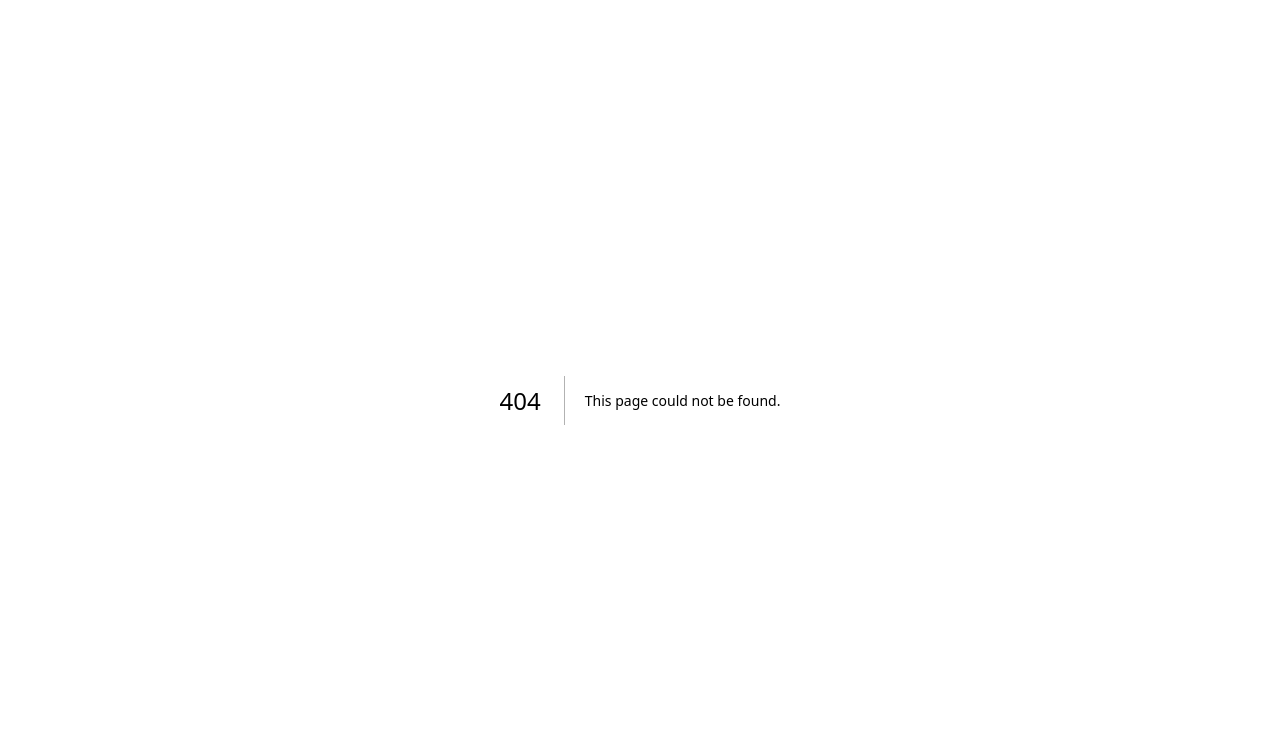
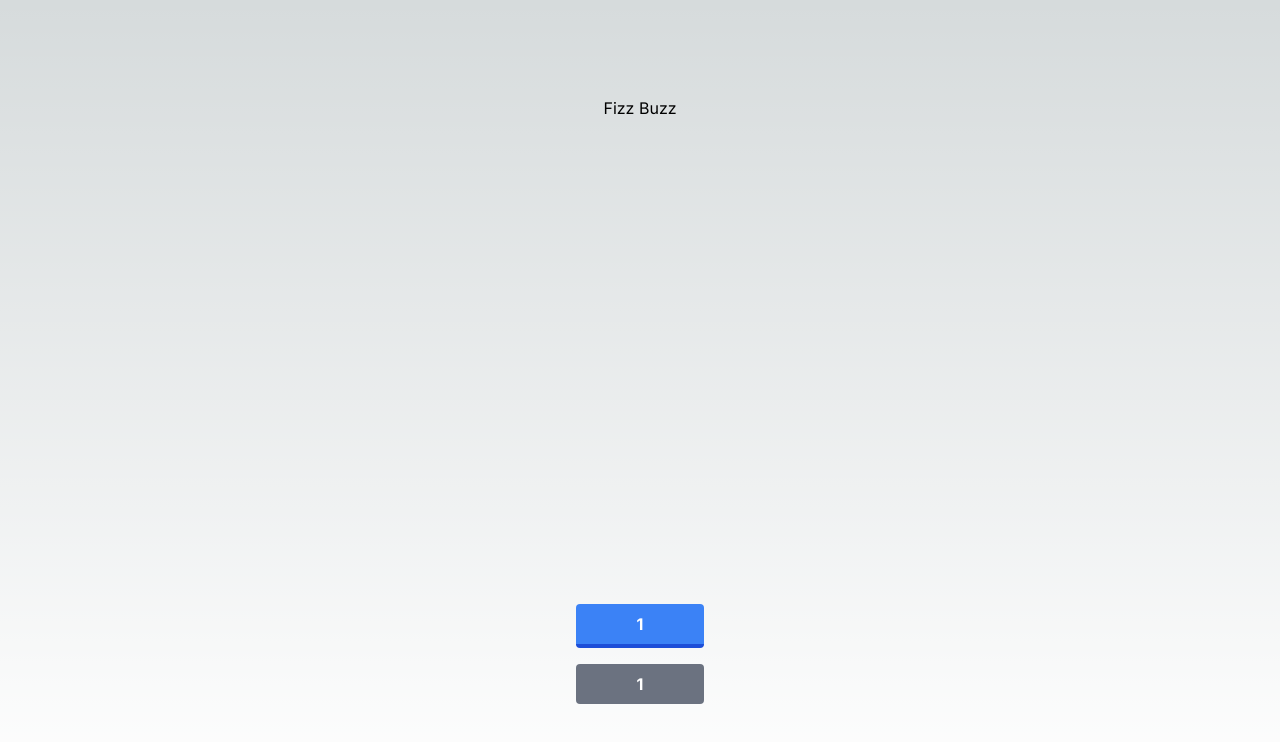
Before and after one commit to kem198/kems-toys, a Next.js app: page /fizz-buzz in a window 1280 px wide. Before the commit this address had no page. Shown: the top 742 px of the page. Built offline with nearby package versions, Linux system fonts and the light colour scheme.

Commit message:
add page fizz-buzz

```diff
--- /dev/null
+++ b/src/app/fizz-buzz/page.tsx
@@ -0,0 +1,62 @@
+'use client';
+
+import { useState } from 'react';
+
+function FizzBuzz() {
+  const [count, setCount] = useState(1);
+
+  /**
+   * count を 1 ずつ増加させる関数
+   */
+  const handleClick = () => {
+    setCount(count + 1);
+  };
+
+  /**
+   * Fizz Buzz を評価する関数
+   *
+   * 3 で割り切れる場合は 'Fizz' を返す。
+   * 5 で割り切れる場合は 'Buzz' を返す。
+   * 3 または 5 で割り切れる場合は 'FizzBuzz' を返す。
+   * どの数値でも割り切れない場合は引数を string 型に型変換して返す。
+   *
+   * @param num 評価対象の数値
+   * @returns string 型の結果
+   */
+  const doFizzBuzz = (num: number) => {
+    if (num % 3 === 0 && num % 5 === 0) {
+      return 'Fizz Buzz';
+    }
+    if (num % 3 === 0) {
+      return 'Fizz';
+    }
+    if (num % 5 === 0) {
+      return 'Buzz';
+    }
+    return num.toString();
+  };
+
+  return (
+    <div>
+      <button
+        type="button"
+        className="mb-4 min-w-32 rounded border-b-4 border-blue-700 bg-blue-500 px-4 py-2 font-bold text-white hover:border-blue-500 hover:bg-blue-400"
+        onClick={handleClick}
+      >
+        {count}
+      </button>
+      <p className="min-w-32 rounded bg-gray-500 px-4 py-2 text-center font-bold text-white">
+        {doFizzBuzz(count)}
+      </p>
+    </div>
+  );
+}
+
+export default function App() {
+  return (
+    <main className="flex min-h-screen flex-col items-center justify-between p-24">
+      <h1>Fizz Buzz</h1>
+      <FizzBuzz />
+    </main>
+  );
+}
```
